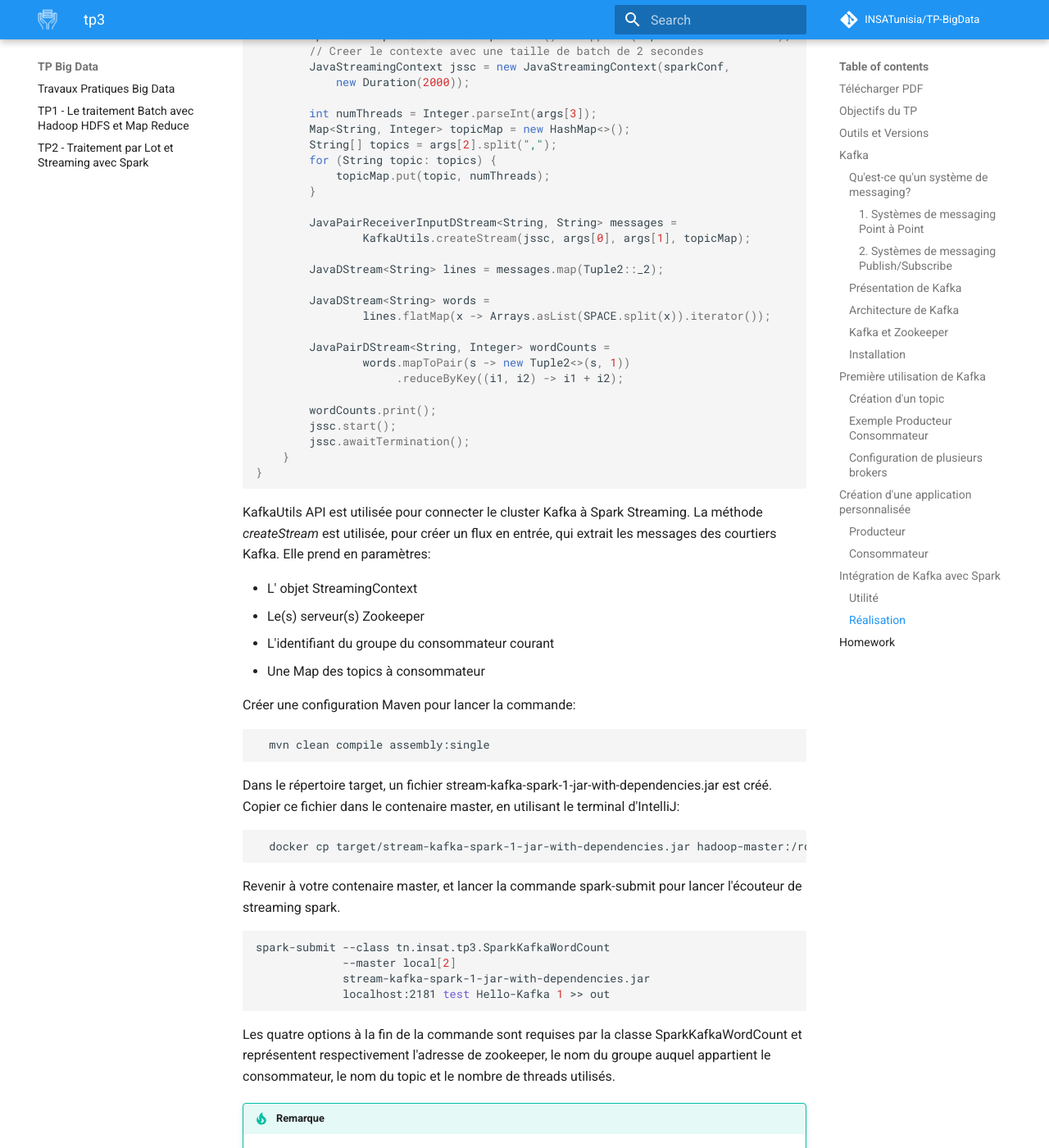
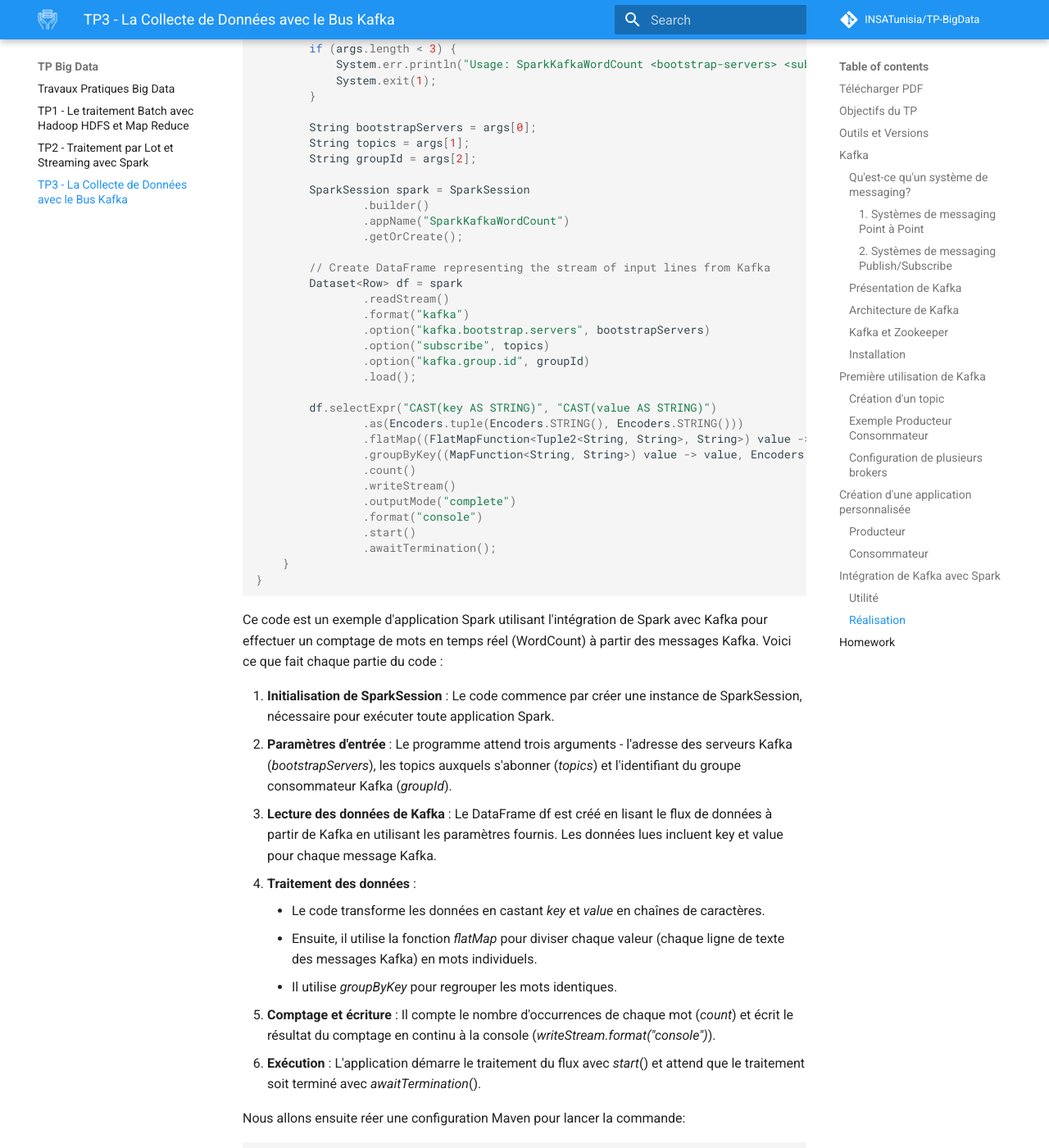
Before and after one commit to INSATunisia/TP-BigData, an MkDocs documentation site: the page built from docs/tp3.md, in a window 1280 px wide and 1400 px high, scrolled down 12930 px. Shown: the whole window at 82% size. Built offline with MkDocs 1.6.1 and Material for MkDocs 9.7.7, drawn with Linux system fonts in a browser that asks for light colours; comment, search, counter and statistics services are not loaded; old or Windows-style settings are respelled for this version of MkDocs; some of the changed text lies outside the part shown.

Commit message:
tp3_done

````diff
--- a/docs/_tp3.md
+++ b/docs/tp3.md
@@ -7,12 +7,12 @@
 Utilisation de Kafka pour une collecte de données distribuée, et intégration avec Spark.
 
 ## Outils et Versions
-* [Apache Kafka](https://kafka.apache.org/) Version 2.11-0.8.2.1
-* [Apache Hadoop](http://hadoop.apache.org/) Version: 2.7.2
-* [Apache Spark](https://spark.apache.org/) Version: 2.2.1
-* [Docker](https://www.docker.com/) Version 17.09.1
-* [IntelliJ IDEA](https://www.jetbrains.com/idea/download/) Version Ultimate 2016.1 (ou tout autre IDE de votre choix)
-* [Java](http://www.oracle.com/technetwork/java/javase/downloads/index.html) Version 1.8
+* [Apache Kafka](https://kafka.apache.org/) Version 2.13-3.6.1
+* [Apache Hadoop](http://hadoop.apache.org/) Version: 3.3.6
+* [Apache Spark](https://spark.apache.org/) Version: 3.5.0
+* [Docker](https://www.docker.com/) Version *latest*
+* [Visual Studio Code](https://code.visualstudio.com/) Version 1.85.1 (ou tout autre IDE de votre choix)
+* [Java](http://www.oracle.com/technetwork/java/javase/downloads/index.html) Version 1.8.
 * Unix-like ou Unix-based Systems (Divers Linux et MacOS)
 
 ## Kafka
@@ -84,11 +84,13 @@ Un cluster Kafka consiste typiquement en plusieurs courtiers (Brokers) pour main
 
 Zookeeper est utilisé pour gérer et coordonner les courtiers Kafka. Il permet de notifier les producteurs et consommateurs de messages de la présence de tout nouveau courtier, ou de l'échec d'un courtier dans le cluster.
 
+Il est à noter que les nouvelles versions de Kafka abandonnent petit à petit Zookeeper pour une gestion interne des métadonnées, grâce au protocole de consensus appelé KRaft (Kafka Raft).
+
 ### Installation
 Kafka a été installé sur le même cluster que les deux TP précédents. Suivre les étapes décrites dans la partie _Installation_ du [TP1](tp1/index.html#installation) pour télécharger l'image et exécuter les trois contenaires. Si cela est déjà fait, il suffit de lancer vos machines grâce aux commandes suivantes:
 
 ```Bash
-  docker start hadoop-master hadoop-slave1 hadoop-slave2
+  docker start hadoop-master hadoop-worker1 hadoop-worker2
 ```
 
 puis d'entrer dans le contenaire master:
@@ -106,11 +108,10 @@ Lancer Kafka et Zookeeper en tapant :
 ```Bash
   ./start-kafka-zookeeper.sh
 ```
-Les deux démons Kafka et Zookeeper seront lancés. Vous pourrez vérifier cela en tapant `jps` pour voir quels processus Java sont en exécution, vous devriez trouver les processus suivants:
+Les deux démons Kafka et Zookeeper seront lancés. Vous pourrez vérifier cela en tapant `jps` pour voir quels processus Java sont en exécution, vous devriez trouver les processus suivants (en plus des processus Hadoop usuels):
 ```Bash
   2756 Kafka
   53 QuorumPeerMain
-  6349 Jps
 ```
 
 ## Première utilisation de Kafka
@@ -119,9 +120,8 @@ Pour gérer les topics, Kafka fournit une commande appelée `kafka-topics.sh`.
 Dans un nouveau terminal, taper la commande suivante pour créer un nouveau topic appelé "Hello-Kafka".
 
 ```Bash
-  kafka-topics.sh --create --zookeeper localhost:2181
-                  --replication-factor 1 --partitions 1
-                  --topic Hello-Kafka
+  kafka-topics.sh --create --topic Hello-Kafka --replication-factor 1 --partitions 1 --bootstrap-server localhost:9092
+
 ```
 
 !!! warning "Attention"
@@ -130,10 +130,10 @@ Dans un nouveau terminal, taper la commande suivante pour créer un nouveau topi
 Pour afficher la liste des topics existants, il faudra utiliser:
 
 ```Bash
-  kafka-topics.sh --list --zookeeper localhost:2181
+  kafka-topics.sh --list --bootstrap-server localhost:9092
 ```
 
-Le résultat devrait être (parmi un grand nombre de lignes d'INFO):
+Le résultat devrait être :
 
 ```
   Hello-Kafka
@@ -148,11 +148,10 @@ Kafka fournit un exemple de producteur standard que vous pouvez directement util
 
 Tout ce que vous taperez dorénavant sur la console sera envoyé à Kafka. L'option ```--broker-list``` permet de définir la liste des courtiers auxquels vous enverrez le message. Pour l'instant, vous n'en disposez que d'un, et il est déployé à l'adresse localhost:9092.
 
-Pour lancer un consommateur, utiliser:
+Pour lancer le consommateur standard, utiliser:
 
 ```Bash
-  kafka-console-consumer.sh --zookeeper localhost:2181 —topic Hello-Kafka
---from-beginning
+  kafka-console-consumer.sh --bootstrap-server localhost:9092 --topic Hello-Kafka --from-beginning
 ```
 
 Le résultat devra ressembler au suivant:
@@ -270,11 +269,12 @@ Lancer ensuite le producer en tapant:
 Pour voir le résultat saisi dans Kafka, il est possible d'utiliser le consommateur prédéfini de Kafka, à condition d'utiliser le même topic:
 
 ```bash
-  kafka-console-consumer.sh --zookeeper localhost:2181 --topic Hello-Kafka --from-beginning
+  kafka-console-consumer.sh --bootstrap-server localhost:9092 --topic Hello-Kafka --from-beginning
 ```
 
-Le résultat devrait ressembler au suivant:
+Le résultat devrait contenir les données suivantes :
 ```
+0
 1
 2
 3
@@ -367,11 +368,12 @@ offset = 41, key = 9, value = 9
 
 ## Intégration de Kafka avec Spark
 ### Utilité
-Kafka représente une plateforme potentielle pour le messaging et l'intégration de Spark streaming. Kafka agit comme étant le hub central pour les flux de données en temps réel, qui sont ensuite traités avec des algorithmes complexes par Spark Streaming. Une fois les données traitées, Spark Streaming peut publier les résultats dans un autre topic Kafka ou les stokcer dans HDFS, d'autres bases de données ou des dashboards.
+Kafka représente une plateforme potentielle pour le messaging et l'intégration de Spark streaming. Kafka agit comme étant le hub central pour les flux de données en temps réel, qui sont ensuite traités avec des algorithmes complexes par Spark Streaming. Une fois les données traitées, Spark Streaming peut publier les résultats dans un autre topic Kafka ou les stocker dans HDFS, d'autres bases de données ou des dashboards.
+
 ### Réalisation
 Pour faire cela, nous allons réaliser un exemple simple, où Spark Streaming consomme des données de Kafka pour réaliser l'éternel wordcount.
 
-Dans votre machine locale, ouvrir IntelliJ IDEA (ou tout autre IDE de votre choix) et créer un nouveau projet Maven, avec les propriétés suivantes:
+Dans votre machine locale, ouvrir votre IDE préféré et créer un nouveau projet Maven, avec les propriétés suivantes:
 
 ```properties
   groupId: spark.kafka
@@ -395,24 +397,32 @@ Une fois le projet créé, modifier le fichier pom.xml pour qu'il ressemble à c
     <dependencies>
         <dependency>
             <groupId>org.apache.spark</groupId>
-            <artifactId>spark-core_2.11</artifactId>
-            <version>2.2.1</version>
+            <artifactId>spark-core_2.12</artifactId>
+            <version>3.5.0</version>
         </dependency>
         <dependency>
             <groupId>org.apache.spark</groupId>
-            <artifactId>spark-streaming_2.11</artifactId>
-            <version>2.2.1</version>
+            <artifactId>spark-streaming_2.12</artifactId>
+            <version>3.5.0</version>
+            <scope>provided</scope>
+        </dependency>
+       <dependency>
+            <groupId>org.apache.spark</groupId>
+            <artifactId>spark-sql-kafka-0-10_2.12</artifactId>
+            <version>3.5.0</version>
         </dependency>
         <dependency>
             <groupId>org.apache.spark</groupId>
-            <artifactId>spark-streaming-kafka-0-8_2.11</artifactId>
-            <version>2.2.0</version>
+            <artifactId>spark-sql_2.12</artifactId>
+            <version>3.5.0</version>
+            <scope>provided</scope>
         </dependency>
         <dependency>
-            <groupId>org.apache.kafka</groupId>
-            <artifactId>kafka-clients</artifactId>
-            <version>0.8.2.0</version>
-        </dependency>
+          <groupId>org.apache.kafka</groupId>
+          <artifactId>kafka-clients</artifactId>
+          <version>3.6.1</version>
+      </dependency>
+
     </dependencies>
 
     <build>
@@ -427,17 +437,12 @@ Une fois le projet créé, modifier le fichier pom.xml pour qu'il ressemble à c
                     <target>1.8</target>
                 </configuration>
             </plugin>
-            <!--
-                         Bind the maven-assembly-plugin to the package phase
-              this will create a jar file without the storm dependencies
-              suitable for deployment to a cluster.
-             -->
             <plugin>
                 <artifactId>maven-assembly-plugin</artifactId>
                 <configuration>
                     <archive>
                         <manifest>
-                            <mainClass>tn.insat.tp3.SparkKafkaWordCount</mainClass>
+                            <mainClass>spark.kafka.SparkKafkaWordCount</mainClass>
                         </manifest>
                     </archive>
                     <descriptorRefs>
@@ -453,97 +458,100 @@ Une fois le projet créé, modifier le fichier pom.xml pour qu'il ressemble à c
 ```
 Le plugin _maven-assembly-plugin_ est utile pour pouvoir créer un jar contenant toutes les dépendances du projet.
 
-Créer ensuite un package _tn.insat.tp3_ et une classe _SparkKafkaWordCount_. Le code de cette classe sera comme suit:
+Créer ensuite une classe _SparkKafkaWordCount_ sous le package spark.kafka. Le code de cette classe sera comme suit:
 
 ```Java
-package tn.insat.tp3;
+package spark.kafka;
 
-import org.apache.spark.SparkConf;
-import org.apache.spark.streaming.Duration;
-import org.apache.spark.streaming.api.java.*;
-import org.apache.spark.streaming.kafka.KafkaUtils;
+import java.util.Arrays;
+
+import org.apache.spark.api.java.function.FlatMapFunction;
+import org.apache.spark.api.java.function.MapFunction;
+import org.apache.spark.sql.Dataset;
+import org.apache.spark.sql.Encoders;
+import org.apache.spark.sql.Row;
+import org.apache.spark.sql.SparkSession;
 
 import scala.Tuple2;
-import java.util.Arrays;
-import java.util.HashMap;
-import java.util.Map;
-import java.util.regex.Pattern;
+
 
 public class SparkKafkaWordCount {
-    private static final Pattern SPACE = Pattern.compile(" ");
 
-    private SparkKafkaWordCount() {
-    }
 
     public static void main(String[] args) throws Exception {
-        if (args.length < 4) {
-            System.err.println("Usage: SparkKafkaWordCount <zkQuorum> <group> <topics> <numThreads>");
+
+
+        if (args.length < 3) {
+            System.err.println("Usage: SparkKafkaWordCount <bootstrap-servers> <subscribe-topics> <group-id>");
             System.exit(1);
         }
 
-        SparkConf sparkConf = new SparkConf().setAppName("SparkKafkaWordCount");
-        // Creer le contexte avec une taille de batch de 2 secondes
-        JavaStreamingContext jssc = new JavaStreamingContext(sparkConf,
-            new Duration(2000));
+        String bootstrapServers = args[0];
+        String topics = args[1];
+        String groupId = args[2];
 
-        int numThreads = Integer.parseInt(args[3]);
-        Map<String, Integer> topicMap = new HashMap<>();
-        String[] topics = args[2].split(",");
-        for (String topic: topics) {
-            topicMap.put(topic, numThreads);
-        }
+        SparkSession spark = SparkSession
+                .builder()
+                .appName("SparkKafkaWordCount")
+                .getOrCreate();
 
-        JavaPairReceiverInputDStream<String, String> messages =
-                KafkaUtils.createStream(jssc, args[0], args[1], topicMap);
+        // Create DataFrame representing the stream of input lines from Kafka
+        Dataset<Row> df = spark
+                .readStream()
+                .format("kafka")
+                .option("kafka.bootstrap.servers", bootstrapServers)
+                .option("subscribe", topics)
+                .option("kafka.group.id", groupId)
+                .load();
 
-        JavaDStream<String> lines = messages.map(Tuple2::_2);
-
-        JavaDStream<String> words =
-                lines.flatMap(x -> Arrays.asList(SPACE.split(x)).iterator());
-
-        JavaPairDStream<String, Integer> wordCounts =
-                words.mapToPair(s -> new Tuple2<>(s, 1))
-                     .reduceByKey((i1, i2) -> i1 + i2);
-
-        wordCounts.print();
-        jssc.start();
-        jssc.awaitTermination();
+        df.selectExpr("CAST(key AS STRING)", "CAST(value AS STRING)")
+                .as(Encoders.tuple(Encoders.STRING(), Encoders.STRING()))
+                .flatMap((FlatMapFunction<Tuple2<String, String>, String>) value -> Arrays.asList(value._2.split(" ")).iterator(), Encoders.STRING())
+                .groupByKey((MapFunction<String, String>) value -> value, Encoders.STRING())
+                .count()
+                .writeStream()
+                .outputMode("complete")
+                .format("console")
+                .start()
+                .awaitTermination();
     }
 }
 ```
+Ce code est un exemple d'application Spark utilisant l'intégration de Spark avec Kafka pour effectuer un comptage de mots en temps réel (WordCount) à partir des messages Kafka. Voici ce que fait chaque partie du code :
 
-KafkaUtils API est utilisée pour connecter le cluster Kafka à Spark Streaming. La méthode _createStream_ est utilisée, pour créer un flux en entrée, qui extrait les messages des courtiers Kafka. Elle prend en paramètres:
+  1. **Initialisation de SparkSession** : Le code commence par créer une instance de SparkSession, nécessaire pour exécuter toute application Spark.
+  2. **Paramètres d'entrée** : Le programme attend trois arguments - l'adresse des serveurs Kafka (*bootstrapServers*), les topics auxquels s'abonner (*topics*) et l'identifiant du groupe consommateur Kafka (*groupId*).
+  3. **Lecture des données de Kafka** : Le DataFrame df est créé en lisant le flux de données à partir de Kafka en utilisant les paramètres fournis. Les données lues incluent key et value pour chaque message Kafka.
+  4. **Traitement des données** :
+     * Le code transforme les données en castant *key* et *value* en chaînes de caractères.
+     * Ensuite, il utilise la fonction *flatMap* pour diviser chaque valeur (chaque ligne de texte des messages Kafka) en mots individuels.
+     * Il utilise *groupByKey* pour regrouper les mots identiques.
+  5. **Comptage et écriture** : Il compte le nombre d'occurrences de chaque mot (*count*) et écrit le résultat du comptage en continu à la console (*writeStream.format("console")*).
+  6. **Exécution** : L'application démarre le traitement du flux avec *start*() et attend que le traitement soit terminé avec *awaitTermination*().
 
-  * L' objet StreamingContext
-  * Le(s) serveur(s) Zookeeper
-  * L'identifiant du groupe du consommateur courant
-  * Une Map des topics à consommateur
 
-Créer une configuration Maven pour lancer la commande:
+Nous allons ensuite réer une configuration Maven pour lancer la commande:
 
 ```bash
   mvn clean compile assembly:single
 ```
 
-Dans le répertoire target, un fichier stream-kafka-spark-1-jar-with-dependencies.jar est créé. Copier ce fichier dans le contenaire master, en utilisant le terminal d'IntelliJ:
+Dans le répertoire target, un fichier ```stream-kafka-spark-1-jar-with-dependencies.jar``` est créé. Copier ce fichier dans le contenaire master, en utilisant le terminal comme suit:
 
 ```Bash
   docker cp target/stream-kafka-spark-1-jar-with-dependencies.jar hadoop-master:/root
 ```
 
-Revenir à votre contenaire master, et lancer la commande spark-submit pour lancer l'écouteur de streaming spark.
+Revenir à votre contenaire master, et lancer la commande ```spark-submit``` pour lancer l'écouteur de streaming spark.
 
 ```bash
-spark-submit --class tn.insat.tp3.SparkKafkaWordCount
-             --master local[2]
-             stream-kafka-spark-1-jar-with-dependencies.jar
-             localhost:2181 test Hello-Kafka 1 >> out
+spark-submit --class spark.kafka.SparkKafkaWordCount --master local  stream-kafka-spark-1-jar-with-dependencies.jar localhost:9092 Hello-Kafka mySparkConsumerGroup >> out
 ```
 
-Les quatre options à la fin de la commande sont requises par la classe  SparkKafkaWordCount et représentent respectivement l'adresse de zookeeper, le nom du groupe auquel appartient le consommateur, le nom du topic et le nombre de threads utilisés.
+Les trois options à la fin de la commande sont requises par la classe  *SparkKafkaWordCount* et représentent respectivement l'adresse du broker, le nom du topic et l'identifiant du groupe de consommateurs Kafka (ensemble de consommateurs (processus ou threads) qui s'abonnent aux mêmes topics et qui travaillent ensemble pour consommer les données).
 
 !!! tip "Remarque"
-      \>>out est utilisée pour stocker les résultats produits par spark streaming dans un fichier appelé out.
+      \>>out est utilisé pour stocker les résultats produits par spark streaming dans un fichier appelé *out*.
 
 Dans un autre terminal, lancer le producteur prédéfini de Kafka pour tester la réaction du consommateur spark streaming:
 
--- a/mkdocs.yml
+++ b/mkdocs.yml
@@ -76,5 +76,5 @@ pages:
    - Travaux Pratiques Big Data: 'index.md'
    - TP1 - Le traitement Batch avec Hadoop HDFS et Map Reduce: 'tp1.md'
    - TP2 - Traitement par Lot et Streaming avec Spark: 'tp2.md'
-   #- TP3 - La Collecte de Données avec le Bus Kafka: 'tp3.md'
+   - TP3 - La Collecte de Données avec le Bus Kafka: 'tp3.md'
    #- TP4 - Stockage de Données dans une Base NOSQL avec HBase: 'tp4.md'
````
Also changed, not shown: other parts of docs/tp3.md (+4 -3 lines), docs/img/tp3/archi.jpg, docs/img/tp3/prod-cons-kafka-spark.png, site/search/search_index.json, site/sitemap.xml, site/tp2/index.html, 1 other file.
